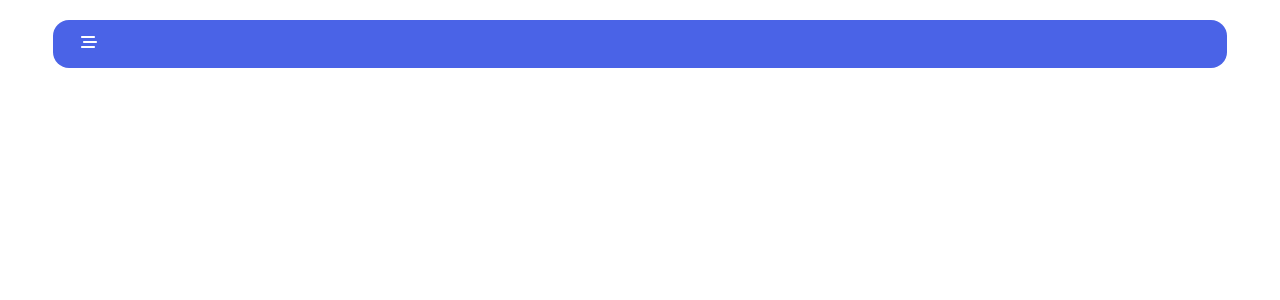
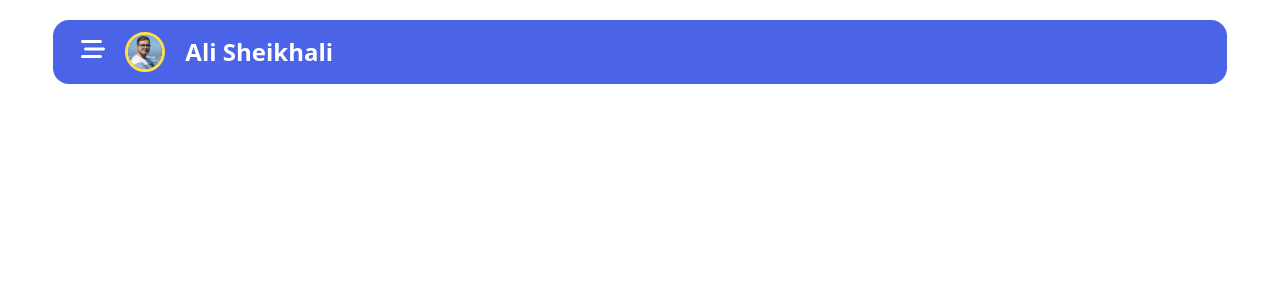
Before and after one commit to ali-sheikhali/portfolio, a React (Create React App) app: page / in a window 1280 px wide. Shown: the top 300 px of the page. Built offline with nearby package versions, Linux system fonts and the light colour scheme.

Commit message:
add file

```diff
--- /dev/null
+++ b/src/components/Logoimg.js
@@ -0,0 +1,13 @@
+import React from 'react'
+import img from "../media/my-photo.jpg"
+function Logoimg({style}) {
+  return (
+    <figure>
+        <img style={style}
+        className='rounded-full border-[3px] border-yellow-300'
+         src={img} alt="" />
+    </figure>
+  )
+}
+
+export default Logoimg
--- a/src/components/navbar/MobileBar.js
+++ b/src/components/navbar/MobileBar.js
@@ -7,18 +7,19 @@ import { PiSquaresFourThin } from "react-icons/pi";
 import { MdCastForEducation } from "react-icons/md";
 import { LuPhone } from "react-icons/lu";
 import SocialMedia from "../SocialMedia";
+import Logoimg from "../Logoimg";
 
 function MobileBar() {
   return (
-    <div className="bg-[#4A63E7] text-white w-11/12 mx-auto my-5 py-3 px-7 rounded-2xl">
+    <div className="bg-[#4A63E7] flex justify-start space-x-5 items-center text-white w-11/12 mx-auto my-5 py-3 px-7 rounded-2xl">
       <div>
         <Menu>
-          <Menu.Button>
+          <Menu.Button className="text-2xl">
             <FaBarsStaggered />
           </Menu.Button>
           <Menu.Items
             className="absolute bg-[#4A63E7]
-          flex flex-col space-y-2 w-11/12 mt-4 left-5 rounded-2xl py-3 px-7 z-10"
+          flex flex-col space-y-2 w-11/12 mt-4 left-4 md:left-8 rounded-2xl py-3 px-7 z-10"
           >
             <Menu.Item className="hover:ml-2 transition-all ease-linear duration-300">
               {({ active }) => (
@@ -76,6 +77,10 @@ function MobileBar() {
           </Menu.Items>
         </Menu>
       </div>
+      <div className="flex items-center space-x-5">
+        <Logoimg style={{ width: "40px", height: "40px" }}/>
+        <p className="font-bold text-2xl">Ali Sheikhali</p>
+      </div>
     </div>
   );
 }
```
Also changed, not shown: src/media/my-photo.jpg (added).
